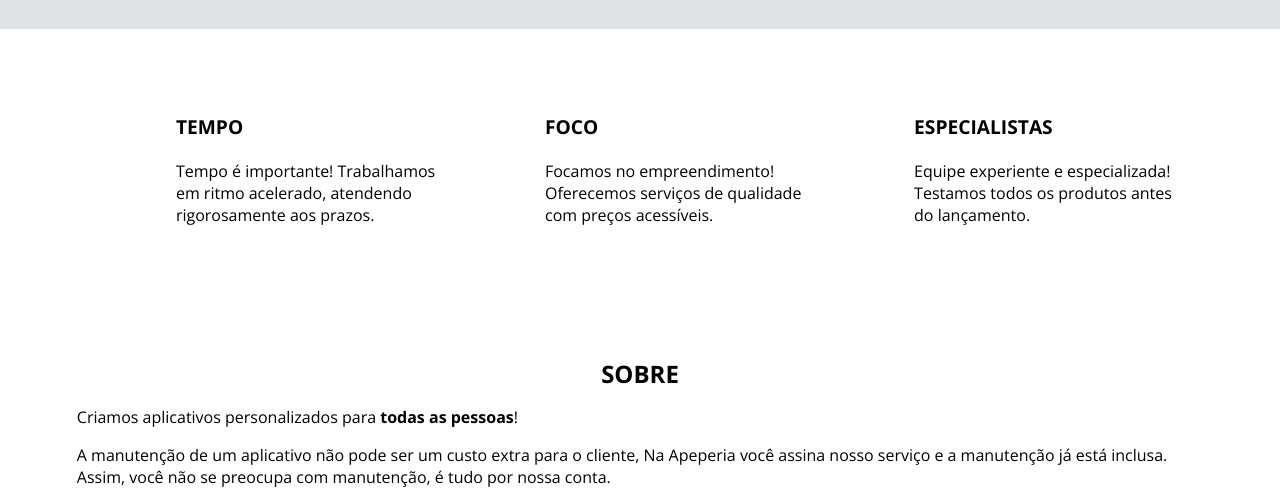
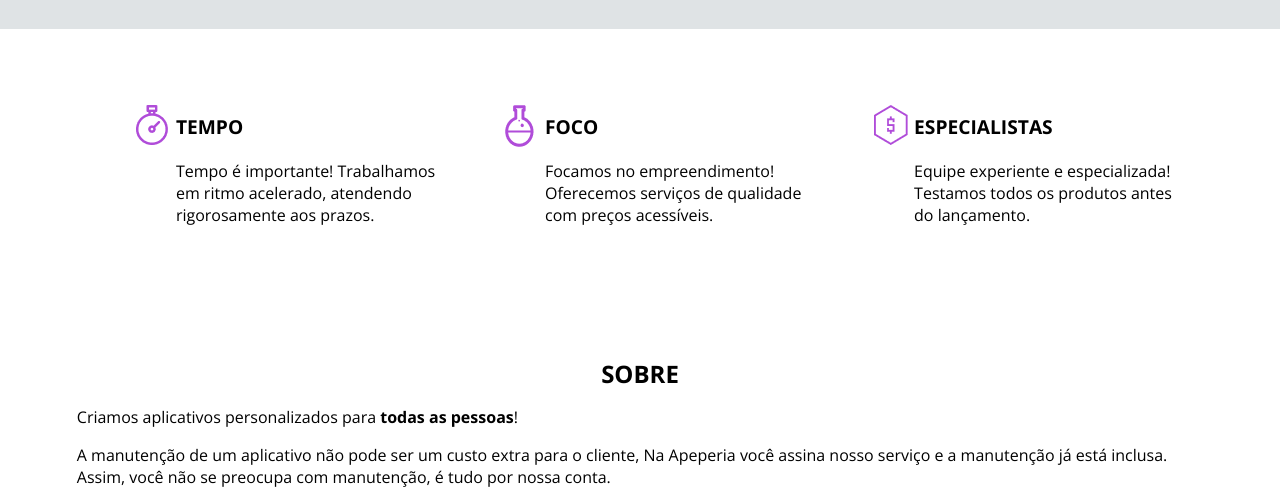
Before and after one commit to rafadealmeida/projeto-apeperia, a plain HTML site: page index.html in a window 1280 px wide. Shown: the part 1279-1780 px from the top of the page. Drawn offline with nearby package versions, Linux system fonts and the light colour scheme.

Commit message:
Ícones dos diferenciais

```diff
--- a/css/diferenciais.css
+++ b/css/diferenciais.css
@@ -14,7 +14,22 @@
 
     box-sizing: border-box;
 
+    background-repeat:no-repeat;
+    background-position: top 1.25rem left 2.5rem;
+
     padding: 2rem 0 2rem 5rem;
+}
+
+.diferenciais__item--tempo{
+    background-image: url(../img/icone-relogio.png);
+}
+
+.diferenciais__item--quimica{
+    background-image: url(../img/icone-quimica.png);
+}
+
+.diferenciais__item--dinheiro{
+    background-image: url(../img/icone-dinheiro.png);
 }
 
 .item__titulo {
--- a/index.html
+++ b/index.html
@@ -62,15 +62,15 @@
 
         <section class="diferenciais container">
             <ul class="diferenciais__lista">
-                <li class="diferenciais__item">
+                <li class="diferenciais__item diferenciais__item--tempo">
                     <h2 class="item__titulo">Tempo</h2>
                     <p class="item__texto">Tempo é importante! Trabalhamos em ritmo acelerado, atendendo rigorosamente aos prazos.</p>
                 </li>
-                <li class="diferenciais__item">
+                <li class="diferenciais__item diferenciais__item--quimica">
                     <h2 class="item__titulo">Foco</h2>
                     <p class="item__texto">Focamos no empreendimento! Oferecemos serviços de qualidade com preços acessíveis.</p>
                 </li>
-                <li class="diferenciais__item">
+                <li class="diferenciais__item diferenciais__item--dinheiro">
                     <h2 class="item__titulo">Especialistas</h2>
                     <p class="item__texto">Equipe experiente e especializada! Testamos todos os produtos antes do lançamento.</p>
                 </li>
```
